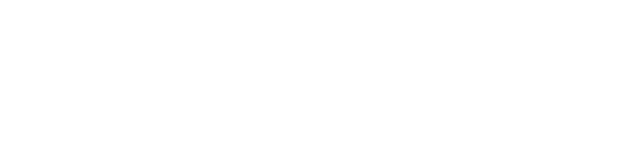
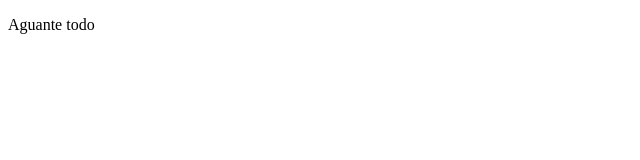
Before and after one commit to germaimo/prog3-2022-hello-world, a plain HTML site: page index.html in a window 1280 px wide. Shown: the whole page, without its empty margins (0-640 px from the left). Drawn offline with Linux system fonts and the light colour scheme.

Commit message:
changes aguante string

```diff
--- a/index.html
+++ b/index.html
@@ -7,6 +7,6 @@
     <title>Document</title>
 </head>
 <body>
-
+    <p>Aguante todo</p>
 </body>
 </html>
```
